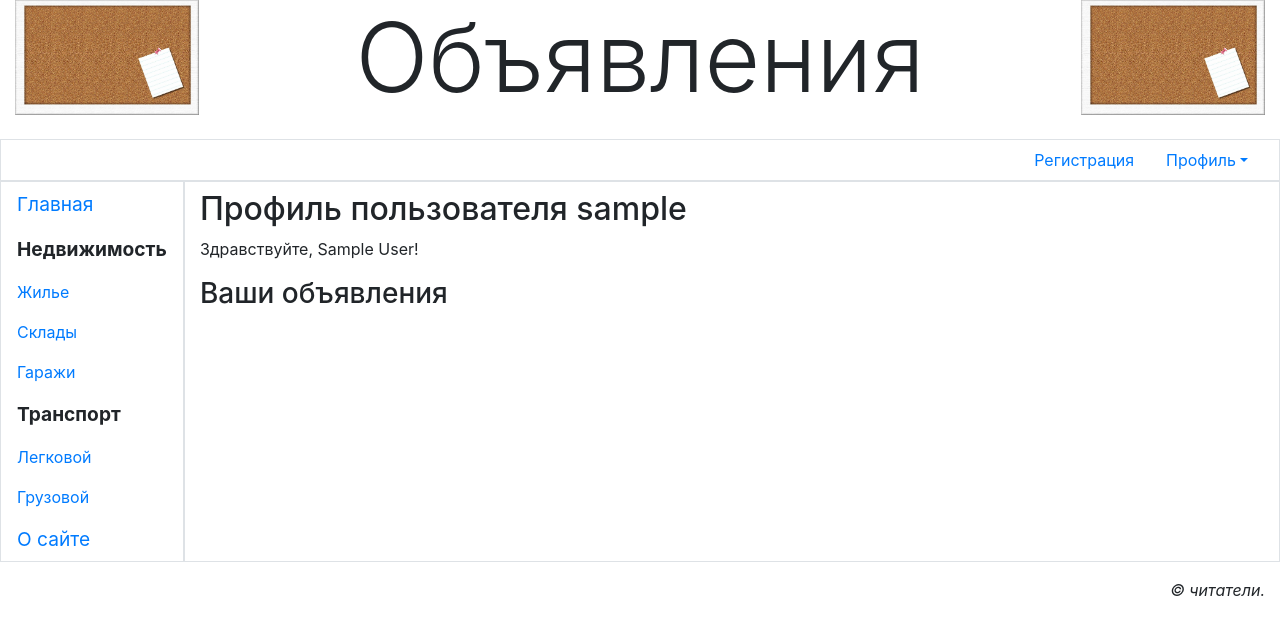
After one commit to SUVolodin/bboard, a Django app: page /accounts/profile/ in a window 1280 px wide. The commit adds this page. Shown: the top 635 px of the page. Run offline with Django 4.2, Linux system fonts and the light colour scheme; the visitor is signed in with stand-in values (Sample User, id 1); some libraries are stand-ins or nearby versions.

Commit message:
Добавлены веб-страници входа, профиля пользователя, выхода и правки личных данных.

```diff
--- a/bboard/settings.py
+++ b/bboard/settings.py
@@ -2,6 +2,8 @@ import os.path
 from pathlib import Path
 
 BASE_DIR = Path(__file__).resolve().parent.parent
+
+AUTH_USER_MODEL = 'main.AdvUser'
 
 SECRET_KEY = 'django-insecure-y!%ad$1%6@q_$%bw-v-uq@7)ywe6+fji&2ubf6)o-1x908di-l'
 
--- a/main/admin.py
+++ b/main/admin.py
@@ -1 +1,4 @@
 from django.contrib import admin
+from .models import AdvUser
+
+admin.site.register(AdvUser)
--- a/main/models.py
+++ b/main/models.py
@@ -1 +1,10 @@
 from django.db import models
+from django.contrib.auth.models import AbstractUser
+
+
+class AdvUser(AbstractUser):
+    is_activate = models.BooleanField(default=True, db_index=True, verbose_name='Прошел активацию?')
+    send_massages = models.BooleanField(default=True, verbose_name='Присылать оповещения о новых комментариях?')
+
+    class Meta(AbstractUser.Meta):
+        pass
--- a/main/templates/layout/basic.html
+++ b/main/templates/layout/basic.html
@@ -20,22 +20,25 @@
         <ul class="col nav justify-content-end border">
             <li class="nav item"><a class="nav-link"
             href="#">Регистрация</a></li>
+            {% if user.is_authenticated %}
             <li class="nav-item dropdown">
                 <a class="nav-link dropdown-toggle"
                 data-toggle="dropdown"
                 href="#" role="button" aria-haspopup="true"
                 aria-expanded="false">Профиль</a>
                 <div class="dropdown-menu">
-                    <a class="dropdown-item" href="#">Мои объявления</a>
-                    <a class="dropdown-item" href="#">Изменить личные данные</a>
-                    <a class="dropdown-item" href="#">Изменить пароль</a>
+                    <a class="dropdown-item" href="{% url 'main:profile' %}">Мои объявления</a>
+                    <a class="dropdown-item" href="{% url 'main:profile_change' %}">Изменить личные данные</a>
+                    <a class="dropdown-item" href="{% url 'main:password_change' %}">Изменить пароль</a>
                     <div class="dropdown-divider"></div>
-                    <a class="dropdown-item" href="#">Выйти</a>
+                    <a class="dropdown-item" href="{% url 'main:logout' %}">Выйти</a>
                     <div class="dropdown-divider"></div>
                     <a class="dropdown-item" href="#">Удалить</a>
                 </div>
             </li>
-            <li class="nav-item"><a class="nav-link href=#">Выход</a></li>
+            {% else %}
+            <li class="nav-item"><a class="nav-link" href="{% url 'main:login' %}">Вход</a></li>
+            {% endif %}
         </ul>
     </div>
     <div class="row">
--- /dev/null
+++ b/main/templates/main/profile.html
@@ -0,0 +1,13 @@
+{% extends "layout/basic.html" %}
+
+{% block title %}Профиль пользователя{% endblock %}
+
+{% block content %}
+<h2>Профиль пользователя {{ user.username }}</h2>
+{% if user.first_name and user.last_name %}
+<p>Здравствуйте, {{ user.first_name }} {{ user.last_name }}!</p>
+{% else %}
+<p>Здравствуйте!</p>
+{% endif %}
+<h3>Ваши объявления</h3>
+{% endblock %}
--- a/main/urls.py
+++ b/main/urls.py
@@ -1,10 +1,20 @@
+from .views import ChangeUserInfoView
 from .views import other_page
 from django.urls import path
 
+from .views import BBPasswordChangeView
+from .views import BBLoginView
+from .views import BBLogoutView
 from .views import index
+from .views import profile
 
 app_name = 'main'
 urlpatterns = [
+    path('accounts/logout/', BBLogoutView.as_view(), name='logout'),
+    path('account/password/change', BBPasswordChangeView.as_view(), name='password_change'),
+    path('account/profile/change/', ChangeUserInfoView.as_view(), name='profile_change'),
+    path('accounts/profile/', profile, name='profile'),
+    path('accounts/login/', BBLoginView.as_view(), name='login'),
     path('<str:page>/', other_page, name='other'),
     path('', index, name='index')
 ]
--- a/main/views.py
+++ b/main/views.py
@@ -2,6 +2,19 @@ from django.http import HttpResponse, Http404
 from django.shortcuts import render
 from django.template import TemplateDoesNotExist
 from django.template.loader import get_template
+from django.contrib.auth.decorators import login_required
+from django.contrib.auth.views import LoginView
+from django.contrib.auth.views import LogoutView
+from django.contrib.auth.views import PasswordChangeView
+from django.contrib.auth.mixins import LoginRequiredMixin
+from django.contrib.messages.views import SuccessMessageMixin
+from django.views.generic.edit import UpdateView
+from django.shortcuts import get_object_or_404
+from django.urls import reverse_lazy
+
+
+from .forms import ChangeUserInfoForm
+from .models import AdvUser
 
 
 def index(request):
@@ -15,3 +28,39 @@ def other_page(request, page: str):
     except TemplateDoesNotExist:
         raise Http404
     return HttpResponse(template.render(request=request))
+
+
+class BBLoginView(LoginView):
+    template_name = 'main/login.html'
+
+
+@login_required
+def profile(request):
+    return render(request, 'main/profile.html')
+
+
+class BBLogoutView(LoginRequiredMixin, LogoutView):
+    template_name = 'main/logout.html'
+
+
+class ChangeUserInfoView(SuccessMessageMixin, LoginRequiredMixin, UpdateView):
+    model = AdvUser
+    template_name = 'main/change_user_info.html'
+    form_class = ChangeUserInfoForm
+    success_url = reverse_lazy('main:profile')
+    success_message = 'Данные пользователя изменены'
+
+    def setup(self, request, *args, **kwargs):
+        self.user_id = request.user.pk
+        return super().setup(request, *args, **kwargs)
+
+    def get_object(self, queryset=None):
+        if not queryset:
+            queryset = self.get_queryset()
+        return get_object_or_404(queryset, pk=self.user_id)
+
+
+class BBPasswordChangeView(SuccessMessageMixin, LoginRequiredMixin, PasswordChangeView):
+    template_name = 'main/password_change.html'
+    success_url = reverse_lazy('main:profile')
+    success_message = 'Пароль пользователя изменен'
```
Also changed, not shown: main/forms.py (added, +11 -0 lines), main/templates/main/change_user_info.html (added, +14 -0 lines), main/templates/main/login.html (added, +19 -0 lines), main/templates/main/logout.html (added, +8 -0 lines), main/templates/main/password_change.html (added, +14 -0 lines).
